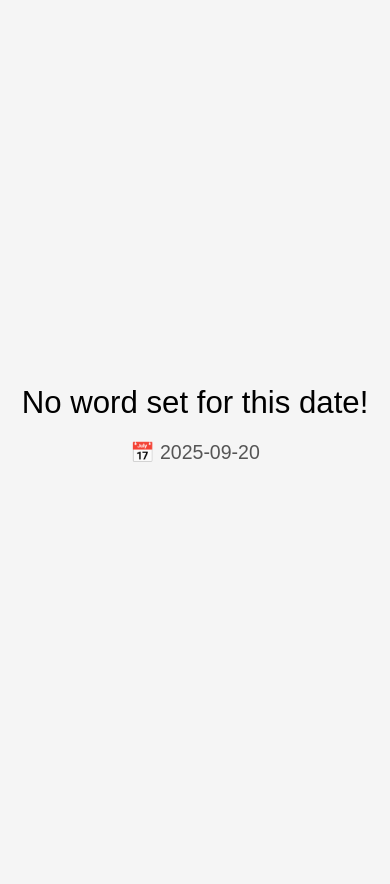
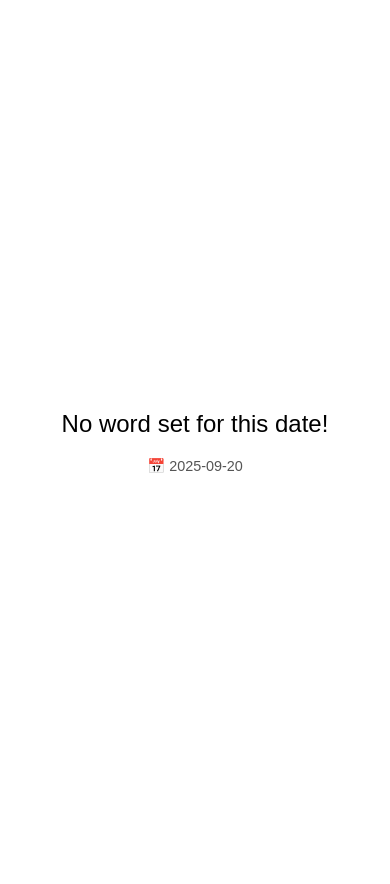
Before and after one commit to sachinsaitawadekar/vocabulary, a PHP site: page /vocabulary.php in a window 390 px wide. Before the commit the page ends 462 px from the top, so only its background shows below. Run offline with PHP 8.4, Linux system fonts and the light colour scheme; data that the repository does not hold is empty.

Commit message:
Revert "fixing mobile view of vocabulary page"
This reverts commit f0ef022c02d9bfcfca3eb1ff729ebd3e9b5e9bf3.

```diff
--- a/vocabulary.php
+++ b/vocabulary.php
@@ -32,60 +32,48 @@ $nextDate = $nextStmt->fetchColumn();
       align-items: center;
       justify-content: center;
       min-height: 100vh;
+      font-family: Arial, sans-serif;
       margin: 0;
-      font-family: Arial, sans-serif;
+      padding: 20px;
       text-align: center;
-      padding: 10px;
-      background: #f5f5f5;
     }
-
     .word {
-      font-size: 6vw; /* adjusts based on viewport width */
-      margin: 20px 10px;
+      font-size: 3em;
+      margin: 20px;
       word-wrap: break-word;
     }
-
     .date {
-      font-size: 4vw; /* adjusts with viewport */
+      font-size: 1.2em;
       color: #555;
-      margin-bottom: 15px;
     }
-
     .nav {
+      margin-top: 20px;
       display: flex;
       gap: 10px;
       flex-wrap: wrap;
-      justify-content: center;
-      margin-top: 20px;
     }
-
     a {
       text-decoration: none;
-      padding: 12px 18px;
+      padding: 10px 15px;
       border: 1px solid #ddd;
       border-radius: 8px;
       background: #f8f8f8;
-      color: #007BFF;
-      font-weight: bold;
-      font-size: 4vw; /* adjusts with viewport */
       transition: background 0.3s;
+      font-size: 1em;
     }
-
     a:hover {
       background: #ddd;
     }
-
-    /* Media Queries for very small screens */
+    @media (max-width: 768px) {
+      .word { font-size: 2em; }
+      .date { font-size: 1em; }
+      a { font-size: 0.9em; padding: 8px 12px; }
+    }
     @media (max-width: 480px) {
-      .word { font-size: 8vw; }
-      .date { font-size: 5vw; }
-      a { font-size: 5vw; padding: 10px 12px; }
-    }
-
-    @media (min-width: 481px) and (max-width: 768px) {
-      .word { font-size: 7vw; }
-      .date { font-size: 4.5vw; }
-      a { font-size: 4.5vw; padding: 10px 15px; }
+      .word { font-size: 1.5em; }
+      .date { font-size: 0.9em; }
+      .nav { flex-direction: column; align-items: center; }
+      a { width: 100%; text-align: center; }
     }
   </style>
 </head>
```
